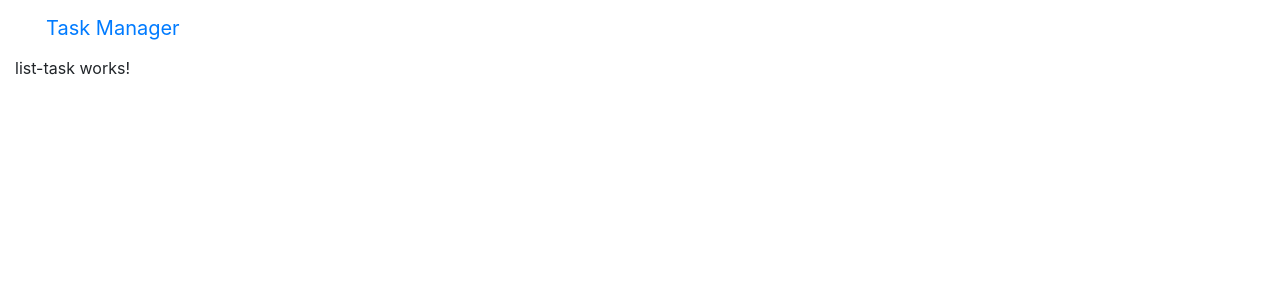
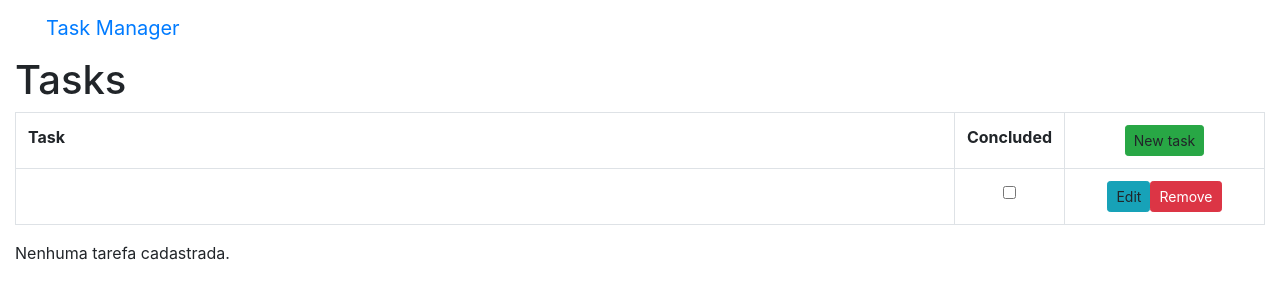
Before and after one commit to Angular-Study-Projects/task-manager, an Angular app: page /tasks/list in a window 1280 px wide. Shown: the top 300 px of the page. Built offline with nearby package versions, Linux system fonts and the light colour scheme.

Commit message:
implement html to task maganer

```diff
--- a/src/app/tasks/list/list-task.component.html
+++ b/src/app/tasks/list/list-task.component.html
@@ -1 +1,40 @@
-<p>list-task works!</p>
+<h1>Tasks</h1>
+
+<table class="table table-striped table-bordered table-hover">
+  <tr>
+  	<th>Task</th>
+    <th>Concluded</th>
+  	<th class="text-center">
+      <a
+         class="btn btn-sm btn-success">
+         <span class="glyphicon glyphicon-plus"
+           aria-hidden="true"></span> New task
+      </a>
+  </th>
+  </tr>
+  <tr>
+    <td>
+
+    </td>
+    <td style="width: 70px" class="text-center">
+      <input
+        type="checkbox">
+    </td>
+    <td class="text-center" style="width: 200px">
+      <a
+        title="Editar" alt="Editar"
+        class="btn btn-sm btn-info">
+        <span class="glyphicon glyphicon-pencil"
+          aria-hidden="true"></span> Edit
+      </a>
+      <a href="#" title="Remover" alt="Remover"
+
+        class="btn btn-sm btn-danger">
+        <span class="glyphicon glyphicon-remove"
+          aria-hidden="true"></span> Remove
+      </a>
+    </td>
+  </tr>
+</table>
+
+<p>Nenhuma tarefa cadastrada.</p>
```
